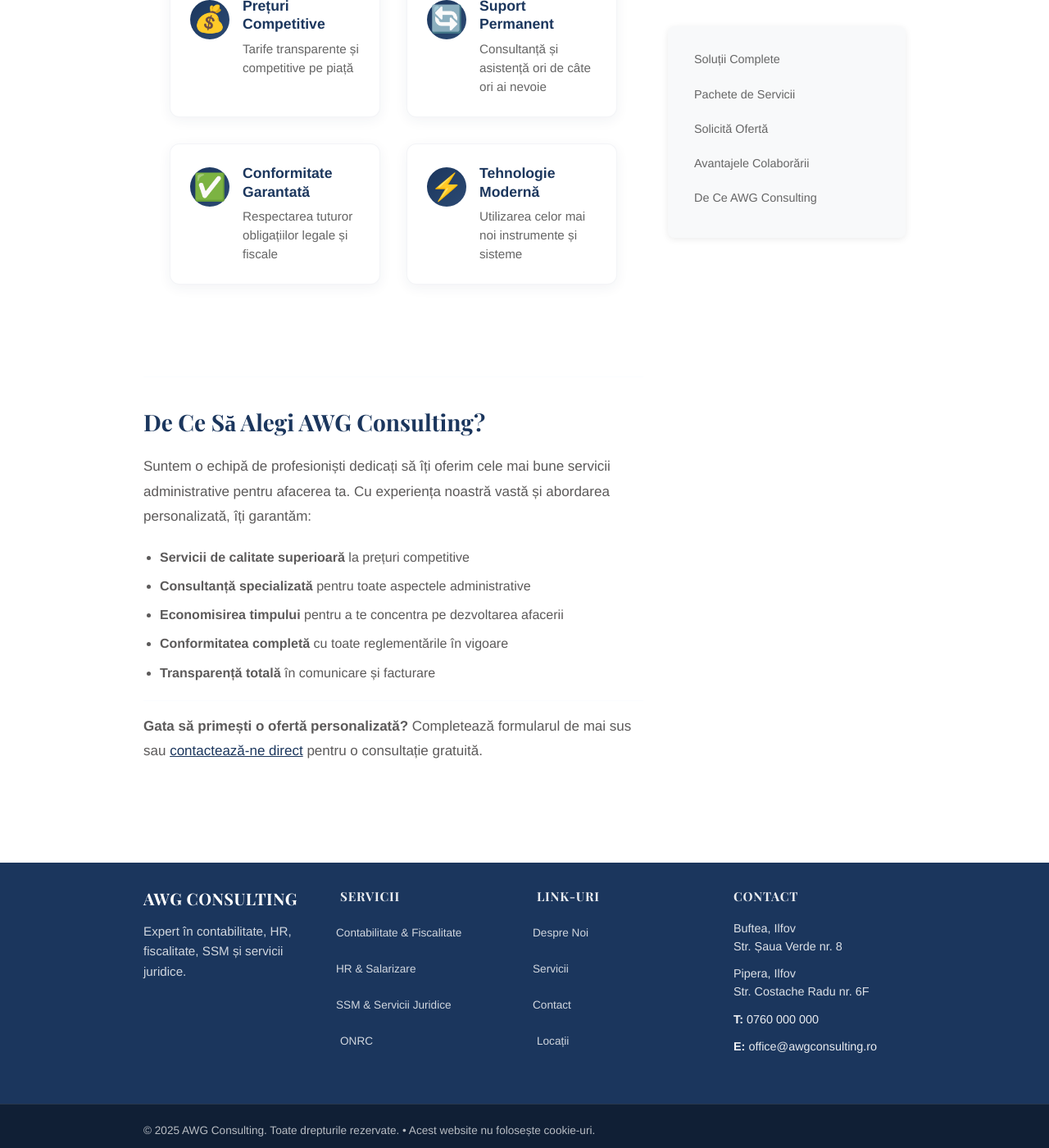
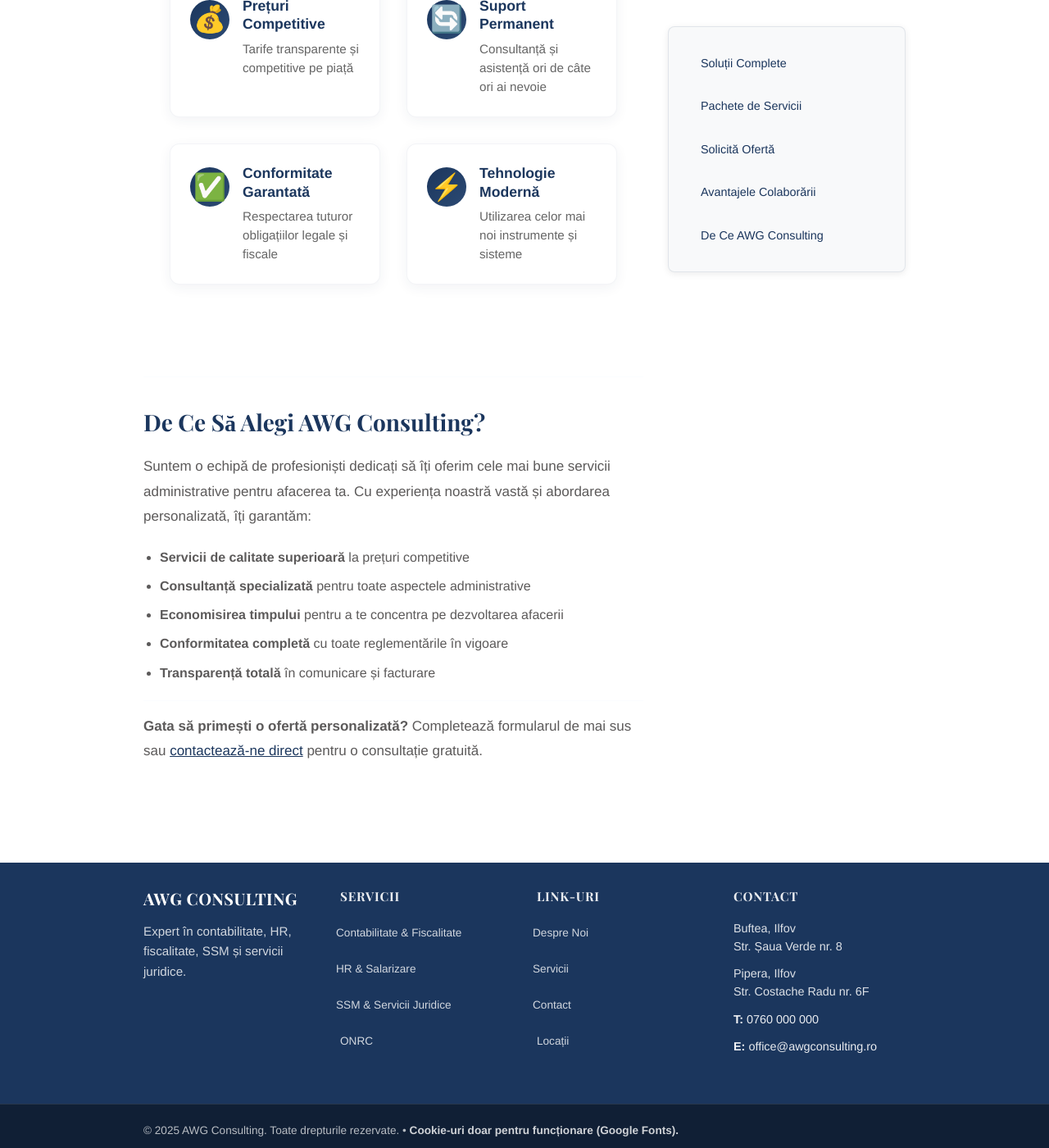
Before and after one commit to chenist-co/awg, a Jekyll site: the page built from solicita-oferta.md, in a window 1280 px wide and 1400 px high, scrolled down 6125 px. Shown: the whole window at 82% size. Built offline with Jekyll 4.4.1, drawn with Linux system fonts in a browser that asks for light colours.

Commit message:
Update GDPR policy and add TOC styling

```diff
--- a/_includes/sub-footer.html
+++ b/_includes/sub-footer.html
@@ -4,7 +4,7 @@
       <div class="col-12">
         <div class="sub-footer-inner">
           <div class="copyright">
-            <p>&copy; {{ 'now' | date: "%Y" }} AWG Consulting. Toate drepturile rezervate. • Acest website nu folosește cookie-uri.</p>
+            <p>&copy; {{ 'now' | date: "%Y" }} AWG Consulting. Toate drepturile rezervate. • <a href="/gdpr/" style="color: rgba(255, 255, 255, 0.8); text-decoration: none;">Cookie-uri doar pentru funcționare (Google Fonts).</a></p>
           </div>
         </div>
       </div>
--- /dev/null
+++ b/_sass/components/_toc.scss
@@ -0,0 +1,76 @@
+/* Table of Contents Styling */
+.toc-sidebar {
+  position: sticky;
+  top: 2rem;
+  background: #f8fbff;
+  border-radius: 8px;
+  padding: 1.5rem;
+  border: 1px solid rgba(27, 54, 93, 0.1);
+  box-shadow: 0 2px 8px rgba(27, 54, 93, 0.08);
+  height: fit-content;
+
+  .toc-nav {
+    .toc-list {
+      list-style: none;
+      margin: 0;
+      padding: 0;
+
+      li {
+        margin: 0 0 0.75rem 0;
+
+        &:last-child {
+          margin-bottom: 0;
+        }
+
+        a {
+          display: block;
+          color: #1B365D;
+          text-decoration: none;
+          padding: 0.5rem 0.75rem;
+          border-radius: 4px;
+          font-size: 0.9rem;
+          font-weight: 500;
+          transition: all 0.3s ease;
+          border-left: 3px solid transparent;
+
+          &:hover {
+            background: rgba(27, 54, 93, 0.08);
+            border-left-color: #1B365D;
+            transform: translateX(2px);
+          }
+
+          &:active {
+            background: rgba(27, 54, 93, 0.12);
+          }
+        }
+      }
+    }
+  }
+}
+
+// Mobile responsive
+@media (max-width: 767px) {
+  .toc-sidebar {
+    position: relative;
+    top: 0;
+    margin-bottom: 2rem;
+
+    .toc-nav .toc-list {
+      display: flex;
+      flex-wrap: wrap;
+      gap: 0.5rem;
+
+      li {
+        margin: 0;
+        flex: 1;
+        min-width: calc(50% - 0.25rem);
+
+        a {
+          text-align: center;
+          font-size: 0.8rem;
+          padding: 0.4rem 0.5rem;
+        }
+      }
+    }
+  }
+}
--- a/assets/css/style.scss
+++ b/assets/css/style.scss
@@ -100,6 +100,7 @@ $sub-footer-text-color: $white;
 @import "components/strip";
 @import "components/feature";
 @import "components/social";
+@import "components/toc";
 // @import "components/fonts"; // Uncomment this line to self host font
 
 // Pages
```
Also changed, not shown: gdpr.md (added, +160 -0 lines).
